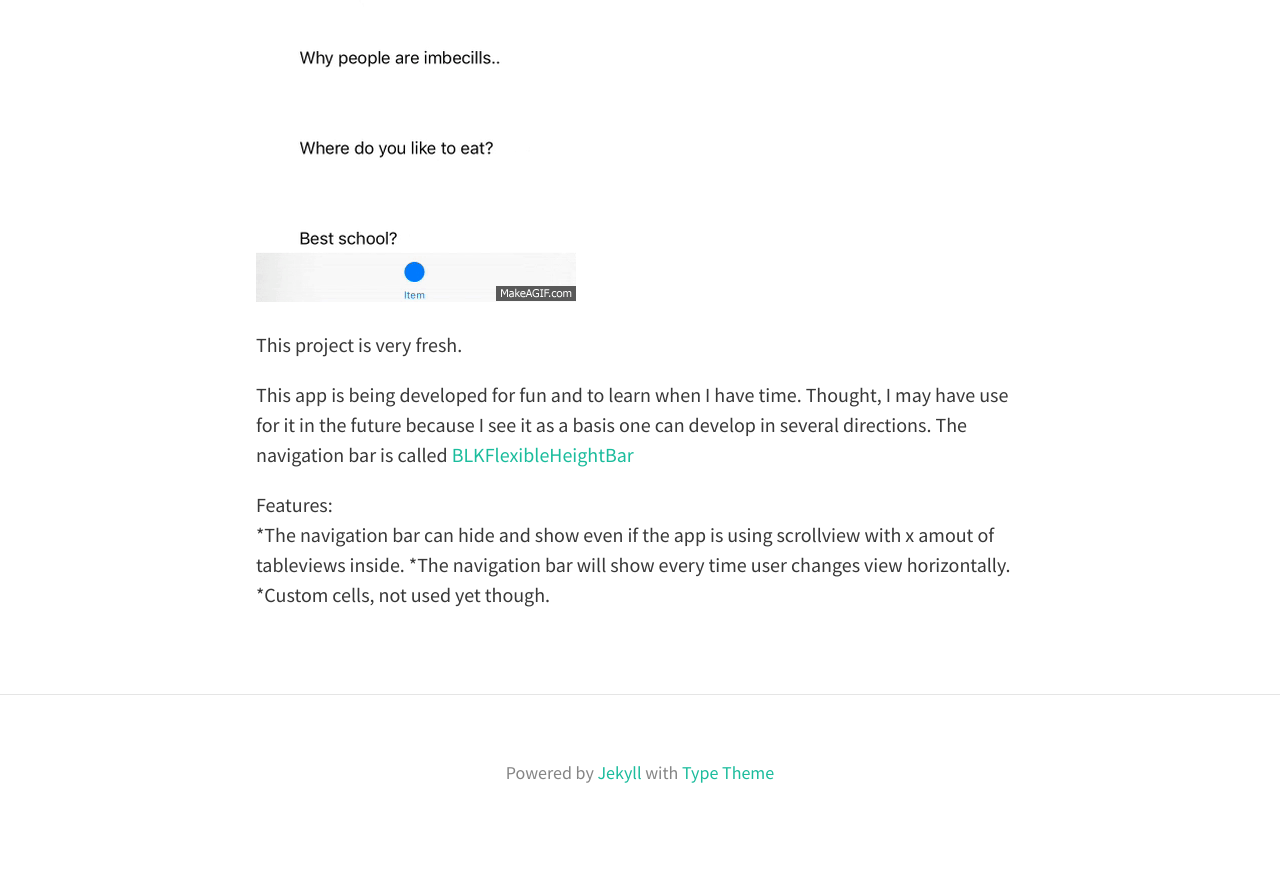
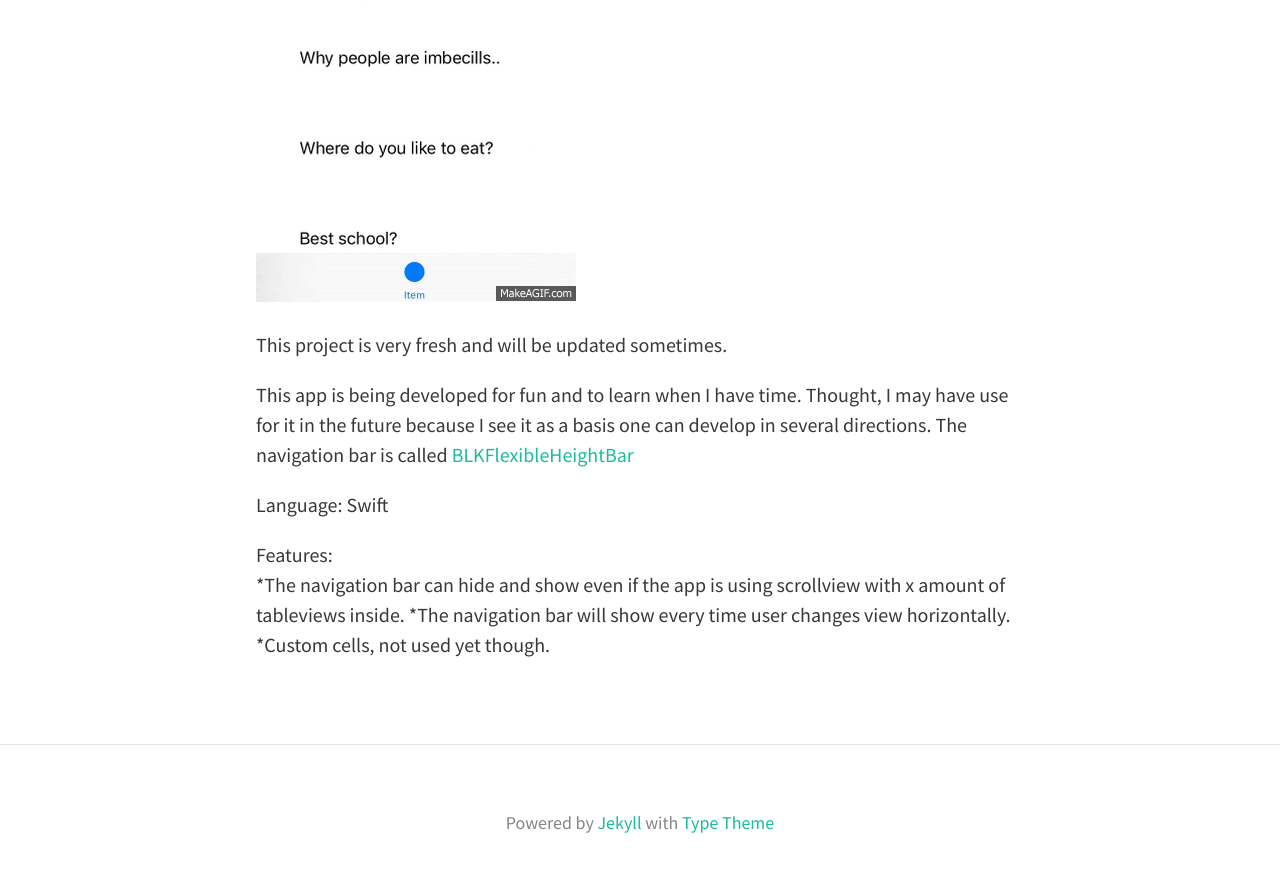
Before and after one commit to axelnyberg/axelnyberg.github.io, a Jekyll site: the page built from _posts/2016-04-30-fun-app.md, in a window 1280 px wide and 900 px high, scrolled down 778 px. Shown: the top 872 px of the window. Built offline with Jekyll 4.4.1, drawn with Linux system fonts in a browser that asks for light colours; nearby versions of some CDN libraries; before the commit the page ends 1628 px from its top, so only the background shows below that.

Commit message:
Update 2016-04-30-fun-app.md

```diff
--- a/_posts/2016-04-30-fun-app.md
+++ b/_posts/2016-04-30-fun-app.md
@@ -4,14 +4,14 @@ title: Current project, an app with similar interface and gesture recognizers as
 ---
 ![Geometric pattern with fading gradient](/img/9gag.gif)
 
-This project is very fresh.
+This project is very fresh and will be updated sometimes.
 
 This app is being developed for fun and to learn when I have time. Thought, I may have use for it in the future because I see it as a basis one can develop in several directions.
 The navigation bar is called [BLKFlexibleHeightBar](https://github.com/bryankeller/BLKFlexibleHeightBar/)
 
-
+Language: Swift
 
 Features:<br>
-*The navigation bar can hide and show even if the app is using scrollview with x amout of tableviews inside.
+*The navigation bar can hide and show even if the app is using scrollview with x amount of tableviews inside.
 *The navigation bar will show every time user changes view horizontally.
 *Custom cells, not used yet though.
```
